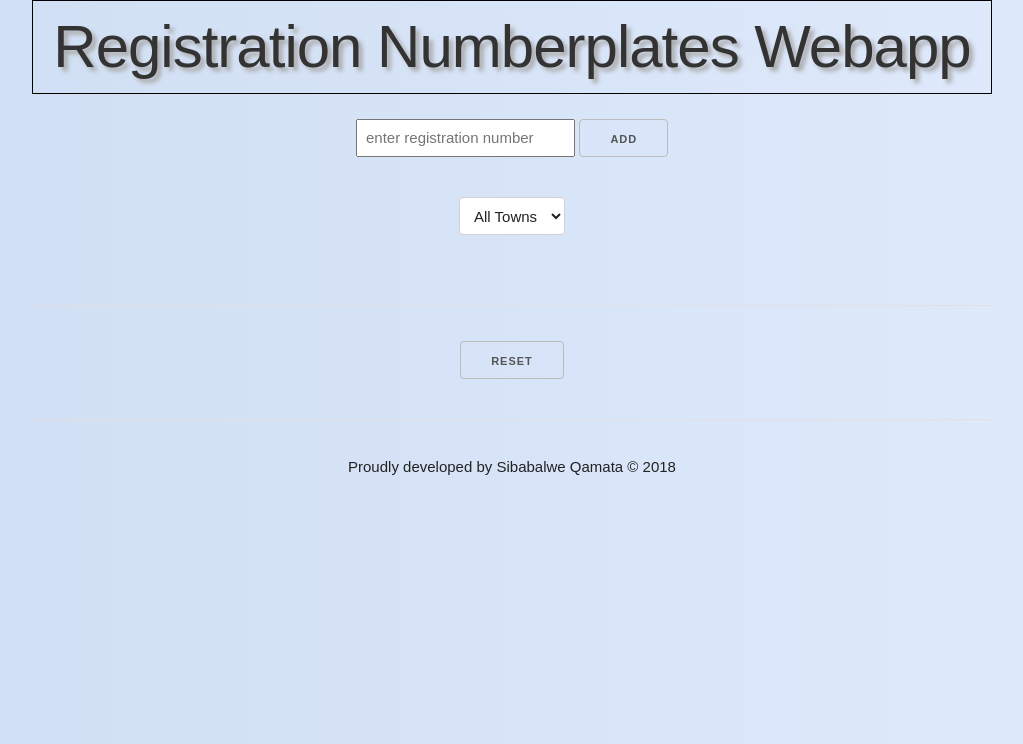
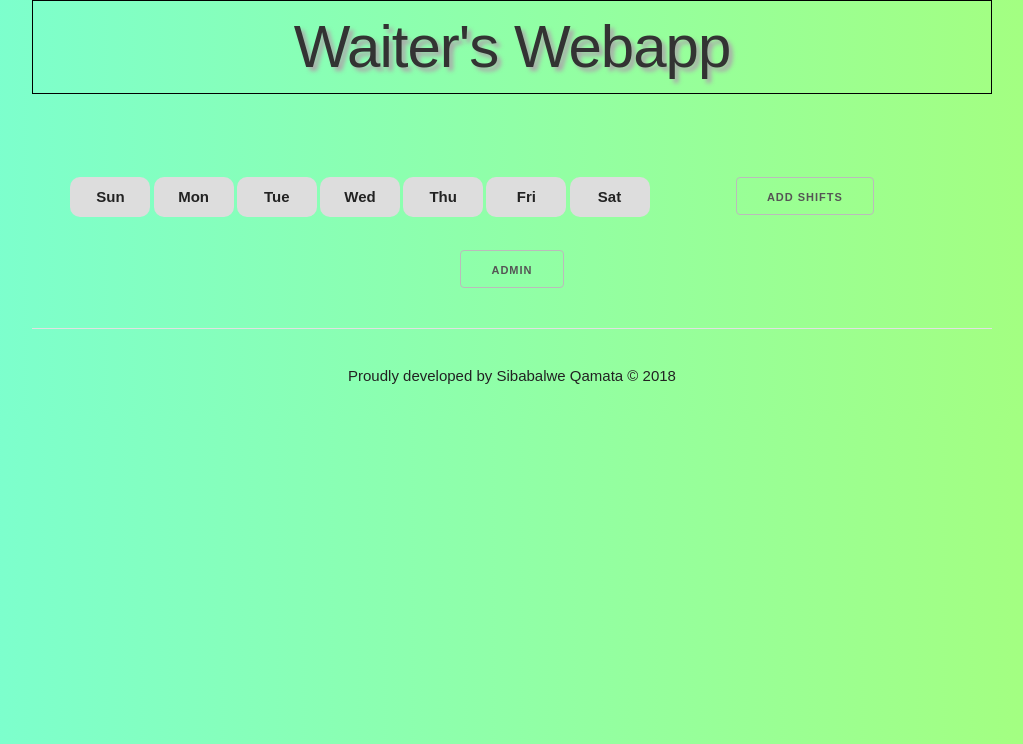
Before and after one commit to Sibabalwe-Qamata/waiter_webapp, a Node server app: template views/home.handlebars in a window 1280 px wide. Shown: the top 744 px of the page, without its empty margins (128-1151 px from the left). Run offline with Node 20, Linux system fonts and the light colour scheme; the template is opened without the code that fills it, so the values that code supplies are empty; some libraries are stand-ins or nearby versions.

Commit message:
Made updates

```diff
--- a/app.js
+++ b/app.js
@@ -2,7 +2,7 @@ var express = require('express');
 var path = require('path');
 var bodyParser = require('body-parser');
 let routes = require('./routes');
-// let regNumFactory = require('./registration_plates');
+let waiterFactory = require('./waiters');
 var app = express();
 
 // view engine setup
@@ -45,8 +45,8 @@ const pool = new Pool({
     ssl: useSSL
 });
 
-// let regNumbers = regNumFactory(pool);
- let waiterRoutes =routes();
+ let waitersFac =  waiterFactory(pool);
+ let waiterRoutes =  routes(waitersFac);
 
 //----------Flash Messanging -------------//
 const flash = require('express-flash');
@@ -61,10 +61,10 @@ app.use(session({
 // initialise the flash middleware
 app.use(flash());
 
-app.get('/', waiterRoutes.show);
-// app.post('/waiters/:username', waiterRoutes.showAdd);
-// app.get('/waiters/:username', waiterRoutes.filter);
-// app.get('/days', waiterRoutes.reset);
+//app.get('/', waiterRoutes.show);
+app.get('/waiters/:name', waiterRoutes.show);
+app.post('/waiters/:name', waiterRoutes.showAdd);
+app.get('/days', waiterRoutes.admin);
 
 //configure the port number using and environment number
 var portNumber = process.env.PORT || 3314;
--- a/public/css/registration_numbers.css
+++ b/public/css/registration_numbers.css
@@ -11,9 +11,9 @@ h1 {
 body {
     text-align: center;
     margin: 0px auto;
-    background: #E0EAFC;  /* fallback for old browsers */
-    background: -webkit-linear-gradient(to right, #CFDEF3, #E0EAFC);  /* Chrome 10-25, Safari 5.1-6 */
-    background: linear-gradient(to right, #CFDEF3, #E0EAFC); /* W3C, IE 10+/ Edge, Firefox 16+, Chrome 26+, Opera 12+, Safari 7+ */
+    background: #a8ff78;  /* fallback for old browsers */
+    background: -webkit-linear-gradient(to right, #78ffd6, #a8ff78);  /* Chrome 10-25, Safari 5.1-6 */
+    background: linear-gradient(to right, #78ffd6, #a8ff78); /* W3C, IE 10+/ Edge, Firefox 16+, Chrome 26+, Opera 12+, Safari 7+ */
 
     font-family: Arial, Helvetica, sans-serif;
 
@@ -139,3 +139,58 @@ span{
     border: 1px solid #000;
     border-radius: 4%;
 }
+
+/* --------------------------------------------------------------*/
+
+.weekDays-selector input {
+    display: none!important;
+  }
+
+  .weekDays-selector input[type=checkbox] + label {
+    display: inline-block;
+    border-radius: 10px;
+    background: #dddddd;
+    height: 40px;
+    width: 80px;
+
+    margin-right: 6px;
+    line-height: 40px;
+    text-align: center;
+    cursor: pointer;
+  }
+
+  .weekDays-selector input[type=checkbox]:checked + label {
+    background: #2AD705;
+    color: #ffffff;
+  }
+
+  .entry{
+      margin: 3%;
+  }
+
+  .begin{
+      padding-left: 60%;
+
+  }
+  .end{
+      margin: 2%;
+  }
+
+  .button{
+      background: aqua;
+  }
+
+  table {
+    border-collapse: collapse;
+    width: 100%;
+}
+  table, td, th {
+    border: 1px solid black;
+    text-align: left;
+}
+
+th, td {
+    padding: 15px;
+}
+  .centerTable { margin: 0px auto; }
+  .admin-btn{margin-top: 25px;}
--- a/views/home.handlebars
+++ b/views/home.handlebars
@@ -1,7 +1,7 @@
 <div class="container">
     <div class="row header">
         <div class="twelve columns">
-        <h1>Registration Numberplates Webapp</h1>
+            <h1>Waiter's Webapp</h1>
         </div>
     </div>
 
@@ -14,53 +14,46 @@
         </div>
     </div>
 
-    <div class="row">
-        <div class="twelve columns">
-            <div class="twelve columns">
-              <form action="/reg_numbers" method="post">
-              <input name="regValue" id="numberPlate"  maxlength="11" pattern="[A-Z]{2,3}\s\d{3}\W\d{3}|[A-Z]{2,3}\s\d{2,8}" onkeyup="lettersOnly(this)" placeholder="enter registration number" class="regNumber"   title="Please enter a Number Plate e.g 'CA 310-104 OR CAW 0034'"/>
-               <input type="submit" value="Add">
-              </form>
+    <div class="row weekDays-selector">
+        <div class="two columns begin"></div>
+         <div class="one columns">
+            <input type="checkbox" id="weekday-sun" class="weekday" />
+            <label for="weekday-sun">Sun</label>
         </div>
-
+        <div class="one columns">
+            <input type="checkbox" id="weekday-mon" class="weekday" />
+            <label for="weekday-mon">Mon</label>
         </div>
+        <div class="one columns">
+            <input type="checkbox" id="weekday-tue" class="weekday" />
+            <label for="weekday-tue">Tue</label>
+        </div>
+        <div class="one columns">
+            <input type="checkbox" id="weekday-wed" class="weekday" />
+            <label for="weekday-wed">Wed</label>
+        </div>
+        <div class="one columns">
+            <input type="checkbox" id="weekday-thu" class="weekday" />
+            <label for="weekday-thu">Thu</label>
+        </div>
+        <div class="one columns">
+            <input type="checkbox" id="weekday-fri" class="weekday" />
+            <label for="weekday-fri">Fri</label>
+        </div>
+        <div class="one columns">
+            <input type="checkbox" id="weekday-sat" class="weekday" />
+            <label for="weekday-sat">Sat</label>
+        </div>
+       <div class="one columns end"></div>
+        <div class="two columns">  <a href="/waiters/"> <button type="button" class="btn">Add Shifts</button></div></a>
     </div>
 
     <div class="row">
         <div class="twelve columns">
-
-                <div class="normalFilter">
-                    <select class="selectWhichTown" onchange="filterTown()" name="selectTown">
-                      <option class="selectWhichTown"  value="All">All Towns</option>
-                      {{#each drop_down}}
-                      <option class="selectWhichTowns" {{selectTowns}} value="{{location_indicator}}">{{town}}</option>
-                        {{/each}}
-                    </select>
-                  </div>
+           <a href="/days"> <button type="button" class="btn  admin-btn">Admin</button></a>
         </div>
     </div>
 
-
-    <div class="row">
-
-      <div class="twelve columns">
-
-           <ul class="registrationNum">
-            {{#each displayRegs}}
-                    <li>{{reg_number}}</li>
-             {{/each}}
-            </ul>
-      </div>
-    </div>
-
-<hr>
-    <div class="row">
-      <div class="twelve columns">
-          <a href="/reset">
-              <button class="button reset">Reset</button>
-          </a>
-      </div>
-    </div>
     <hr>
     <div class="row">
         <div class="twelve columns">
@@ -73,9 +66,9 @@
 </div>
 
 <script>
-    function filterTown (){
+    function filterTown() {
         var selectedTown = document.querySelector(".selectWhichTown");
 
-      location.href = "/filter/"+selectedTown.value;
+        location.href = "/filter/" + selectedTown.value;
     }
 </script>
--- a/views/layouts/main.handlebars
+++ b/views/layouts/main.handlebars
@@ -4,7 +4,7 @@
     <!-- Basic Page Needs
   –––––––––––––––––––––––––––––––––––––––––––––––––– -->
     <meta charset="utf-8">
-    <title>Registration Numberplates</title>
+    <title>Waiter's Webapp</title>
     <meta name="description" content="">
     <meta name="author" content="">
 
@@ -31,14 +31,6 @@
 
 <body>
     {{{body}}}
-
-       <script>
-        function lettersOnly(input){
-           // var regex =/^\w+[a-zA-Z0-9-]+ .*/;
-           var  pattern="[a-z0-9._%+-]+@[a-z0-9.-]+\.[a-z]{2,3}$"
-            var formatedInput = input.match(pattern);
-        }
-    </script>
 </body>
 
 </html>
--- a/waiters.js
+++ b/waiters.js
@@ -1,125 +1,18 @@
 "use strict";
 module.exports = function (pool) {
 
-    async function verifyInput(getRegNum) {
-        let town_locator = getRegNum.slice(0, 3).toUpperCase().trim();
-        let checkReg = await pool.query('SELECT id FROM towns WHERE location_indicator=$1', [town_locator]);
-        return checkReg.rows[0].id;
-    }
+    async function setWaiter(waiterName) {
 
-
-    async function setRegPlate(regValue) {
-
-        let town_id = regValue.slice(0,3).toUpperCase().trim();
-
-        const invalidRegNumberFormat = (regValue == "");
-        if(invalidRegNumberFormat){
-            return {
-                success: false,
-                message: "Incorrect Registration Number Format"
-            }
-        }
-
-        const repeatedReg = await duplicateCheck(regValue);
-        if(repeatedReg) {
-            return {
-                success: false,
-                message: "You have entered a duplicate Registration Number. Please enter another Registration Number"
-            }
-
-        }
-
-
-        const isValid = await isValidLocation(regValue);
-        if(!isValid)
-        {
-            return {
-                success: false,
-                message:  "The Registration Number entered is invalid."
-            }
-
-        }
-
-
-        let formatedPlate = regValue.toUpperCase();
-        let location_id = await verifyInput(town_id);
-        //Need to add validation checks!!!
-        await pool.query('INSERT into reg_numbers  (reg_number, town_id) values ($1, $2)', [formatedPlate, location_id]);
+      let list =  await pool.query('INSERT into waiters (waiter_name) values ($1)', [waiterName]);
         return {
             success : true,
-            message : "Successfully Added Registration Number"
+            message : "Successfully Added Registration Number",
+            waiterList : list
         }
     }
 
-
-
-
-    async function getRegPlates() {
-
-        let allRegs = await pool.query('SELECT * from reg_numbers');
-        return allRegs.rows;
-    }
-
-    async function resetDB() {
-        let clearDB = await pool.query("DELETE from reg_numbers");
-        return clearDB;
-    }
-
-    async function filterRegPlate(TownChoice) {
-        if(TownChoice !== "All")
-        {
-            let locationTagFound = await pool.query('SELECT id FROM towns where location_indicator  = $1', [TownChoice]);
-            //First get the Registration number and the location_indicator from the reg_numbers table.
-            let Filter = await pool.query('SELECT reg_number FROM reg_numbers WHERE town_id=$1',[locationTagFound.rows[0].id]);
-           return Filter.rows;
-
-        }
-        else{
-            return await getRegPlates();
-        }
-
-    }
-
-    async function dropMenu(TownChoice)
-    {
-
-        let townPicked = await pool.query('SELECT * FROM towns');
-       if(TownChoice != undefined || TownChoice !=''){
-        for(var k=0; k < townPicked.rows.length ; k++)
-        {
-
-            if(townPicked.rows[k].location_indicator === TownChoice){
-                townPicked.rows[k].checked = true;
-            }
-
-        }
-       }
-        return townPicked.rows;
-    }
-
-    async function duplicateCheck(reg) {
-        let FilterDuplicate = await pool.query('SELECT * FROM reg_numbers WHERE reg_number=$1',[reg]);
-        return FilterDuplicate.rowCount === 1;
-    }
-
-    async function isValidLocation (regNumber) {
-
-        let town_locator = regNumber.slice(0,3).toUpperCase().trim();
-        let Duplicate = await pool.query('SELECT * FROM towns WHERE location_indicator=$1', [town_locator]);
-        return Duplicate.rowCount === 1;
-    }
-
     return {
-        enterRegPlate: setRegPlate,
-        validateInput: verifyInput,
-        getPlate: getRegPlates,
-
-        resetDataBase: resetDB,
-
-        filterTown: filterRegPlate,
-        dropDown : dropMenu,
-        duplicateCheck,
-        isValidLocation
+        enterWaiterName: setWaiter,
 
     }
 
```
Also changed, not shown: routes.js (+26 -53 lines), views/days.handlebars (added, +33 -0 lines). Lines whose indentation alone changed are shown as unchanged.
